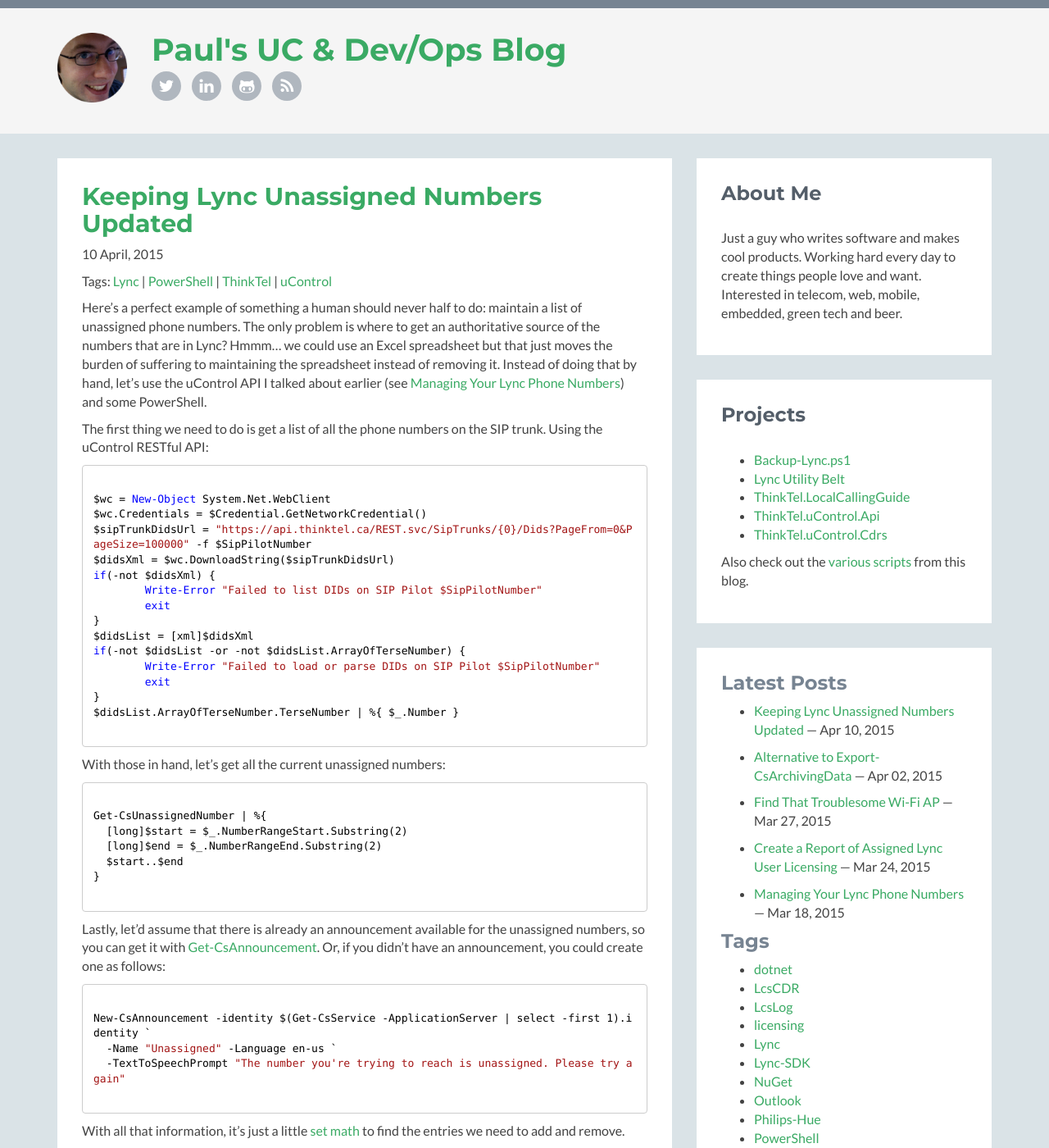
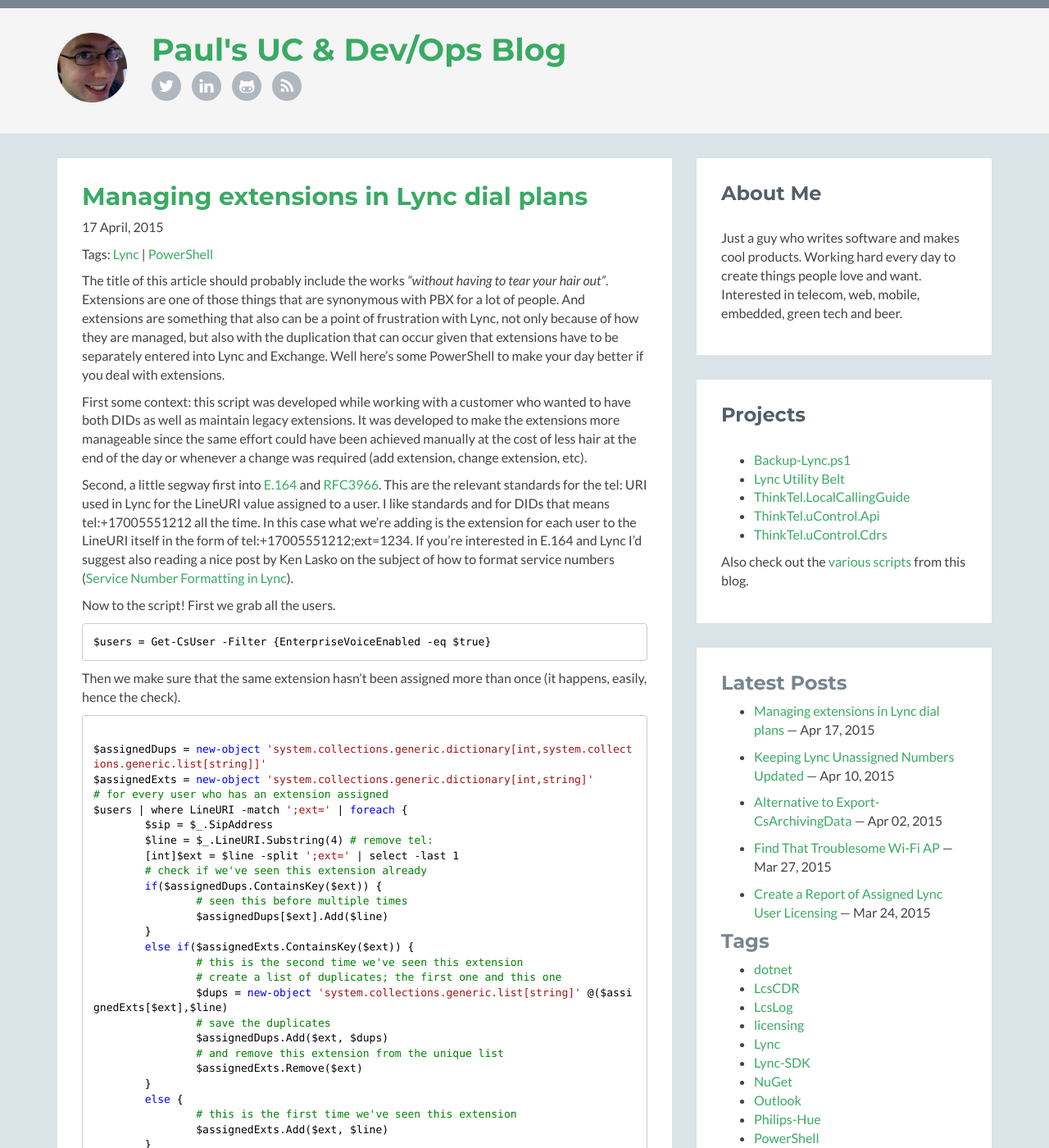
Before and after one commit to pvaillant/pvaillant.github.io, a Jekyll site: the page built from index.md, in a window 1280 px wide and 1400 px high. Shown: the whole window at 82% size. Built offline with Jekyll 4.4.1, drawn with Linux system fonts in a browser that asks for light colours; comment, search, counter and statistics services are not loaded; some of the changed text lies outside the part shown.

Commit message:
Add post: Managing Extensions in Lync Dial Plans

```diff
--- /dev/null
+++ b/_posts/2015-04-17-managing-extensions-in-lync-dial-plans.md
@@ -0,0 +1,116 @@
+---
+layout: post
+title: "Managing extensions in Lync dial plans"
+comments: true
+tags: ["Lync","PowerShell"]
+---
+
+The title of this article should probably include the works _"without having to tear your hair out"_. Extensions are one of those things that are synonymous with PBX for a lot of people. And extensions are something that also can be a point of frustration with Lync, not only because of how they are managed, but also with the duplication that can occur given that extensions have to be separately entered into Lync and Exchange. Well here's some PowerShell to make your day better if you deal with extensions.
+
+First some context: this script was developed while working with a customer who wanted to have both DIDs as well as maintain legacy extensions. It was developed to make the extensions more manageable since the same effort could have been achieved manually at the cost of less hair at the end of the day or whenever a change was required (add extension, change extension, etc).
+
+Second, a little segway first into [E.164](http://www.itu.int/rec/T-REC-E.164-201011-I/en) and [RFC3966](https://tools.ietf.org/html/rfc3966). This are the relevant standards for the tel: URI used in Lync for the LineURI value assigned to a user. I like standards and for DIDs that means tel:+17005551212 all the time. In this case what we're adding is the extension for each user to the LineURI itself in the form of tel:+17005551212;ext=1234. If you're interested in E.164 and Lync I'd suggest also reading a nice post by Ken Lasko on the subject of how to format service numbers ([Service Number Formatting in Lync](http://ucken.blogspot.ca/2015/01/service-number-formatting-in-lync.html)).
+
+Now to the script! First we grab all the users.
+
+<pre class="hljs powershell"><code>$users = Get-CsUser -Filter {EnterpriseVoiceEnabled -eq $true}</code></pre>
+
+Then we make sure that the same extension hasn't been assigned more than once (it happens, easily, hence the check).
+
+<pre class="hljs powershell"><code>
+$assignedDups = new-object 'system.collections.generic.dictionary[int,system.collections.generic.list[string]]'
+$assignedExts = new-object 'system.collections.generic.dictionary[int,string]'
+# for every user who has an extension assigned
+$users | where LineURI -match ';ext=' | foreach {
+	$sip = $_.SipAddress
+	$line = $_.LineURI.Substring(4) # remove tel:
+	[int]$ext = $line -split ';ext=' | select -last 1
+	# check if we've seen this extension already
+	if($assignedDups.ContainsKey($ext)) {
+		# seen this before multiple times
+		$assignedDups[$ext].Add($line)
+	}
+	else if($assignedExts.ContainsKey($ext)) {
+		# this is the second time we've seen this extension
+		# create a list of duplicates; the first one and this one
+		$dups = new-object 'system.collections.generic.list[string]' @($assignedExts[$ext],$line)
+		# save the duplicates
+		$assignedDups.Add($ext, $dups)
+		# and remove this extension from the unique list
+		$assignedExts.Remove($ext)
+	}
+	else {
+		# this is the first time we've seen this extension
+		$assignedExts.Add($ext, $line)
+	}
+}
+
+# if we've seen any duplicates
+if($assignedDups.Count -gt 0) {
+	# for each duplicate
+	$assignedDups.GetEnumerator() | foreach {
+		# print a warning that shows all the phone numbers assigned this duplicate
+		$dups = $_.Value -join ', '
+		Write-Warning "Skipping $($_.Key) which has duplicates ($dups)"
+	}
+}
+
+</code></pre>
+
+Once we have a list of extensions that aren't duplicates it's just a matter of getting all the dial plan normalization rules and checking for any rules that are missing.
+
+<pre class="hljs powershell"><code>
+$rules = Get-CsVoiceNormalizationRule -Identity $DialPlan | where Name -match $NormalizationRulePrefix
+$currentExts = new-object 'system.collections.generic.dictionary[int,string[]]'
+$rules | foreach {
+	[int]$ext = $_.Pattern.Substring(1, $_.Pattern.Length - 2) # remove leading ^ and trailing $
+	$line = $_.Translation
+	$identity = $_.Identity
+	$currentExts.Add($ext, [string[]]@($line,$identity))
+}
+
+$assignedKeys = $assignedExts.Keys
+$currentKeys = $currentExts.Keys
+
+# adds = assigned keys - current keys
+$newExts = $assignedKeys | where { $currentKeys -notcontains $_ }
+Write-Verbose "$($newExts.count) new extensions"
+
+# deletes = current keys - assigned keys
+$oldExts = $currentKeys | where { $assignedKeys -notcontains $_ }
+Write-Verbose "$($oldExts.count) old extensions"
+
+# updates = existing current keys that don't match assigned keys
+$setExts = $assignedKeys | where { $currentKeys -contains $_ -and $assignedExts[$_] -ne $currentKeys[$_][0] }
+Write-Verbose "$($setExts.count) updated extensions"
+
+</code></pre>
+
+I do this because I expect this script to be run over and over and it wouldn't make sense to recreate the dial plan from scratch each time when we can just make the small number of changes that will happen, if any, between runs. The most likely scenario is that we there's only a small number of adds/changes each time.
+
+Now that we know the changes we need to make, make them!
+
+<pre class="hljs powershell"><code>
+$batch = Get-Date -Format "yyyy-MM-dd HH:mm"
+
+# new-csvoicenormalizationrule w/ date as description
+$newExts | foreach {
+	New-CsVoiceNormalizationRule -Identity "$DialPlan/$NormalizationRulePrefix $_" -Pattern $('^' + $_ + '$') -Translation $assignedExts[$_] -Description "Created $batch" -Confirm:$false
+}
+
+# set-csvoicenormalizationrule w/ date as description
+$setExts | foreach {
+	$rule = $currentKeys[$_][1]
+	Set-CsVoiceNormalizationRule -Identity $rule -Translation $assignedExts[$_] -Description "Updated $batch" -Confirm:$false
+}
+
+# remove-csvoicenormalizationrule
+$oldExts | foreach {
+	$rule = $currentKeys[$_][1]
+	Remove-CsVoiceNormalizationRule -Identity $rule -Confirm:$false
+}
+
+</code></pre>
+
+If you have the need to manage extensions, download this script today!
+<a class="download" href="/content/Update-LyncExtensionDialing.ps1"><i class="fa fa-file-text-o"></i> Update-LyncExtensionDialing.ps1 <i class="fa fa-download"></i></a>
--- a/scripts.md
+++ b/scripts.md
@@ -11,5 +11,6 @@
  * [Get-LyncLogins.ps1](/content/Get-LyncLogins.ps1) (see [Last Login for a SIP URI](/2015/02/22/last-login-for-a-sip-uri))
  * [Get-LyncNumbers.ps1](/content/Get-LyncNumbers.ps1) (see [Managing Your Lync Phone Numbers](/2015/03/18/managing-your-lync-phone-numbers))
  * [Get-LyncUserLicensing.ps1](/content/Get-LyncUserLicensing.ps1) (see [Create a Report of Assigned Lync User Licensing](/2015/03/24/create-a-report-of-assigned-lync-user-licensing.html))
+ * [Update-LyncExtensionDialing.ps1](/content/Update-LyncExtensionDialing.ps1) (see [Managing Extensions in Lync Dial Plans](/2015/04/17/managing-extensions-in-lync-dial-plans.html))
  * [Update-LyncFederatedDomains.ps1](/content/Update-LyncFederatedDomains.ps1) (see [Keeping Lync Federated Domains Up To Date](/2015/03/13/keeping-lync-federated-domains-up-to-date.html))
  * [Update-LyncUnassignedNumbers.ps1](/content/Update-LyncUnassignedNumbers.ps1) (see [Keeping Lync Unassigned Numbers Updated](/2015/04/10/keeping-lync-unassigned-numbers-updated.html))
```
Also changed, not shown: 1 other file.
